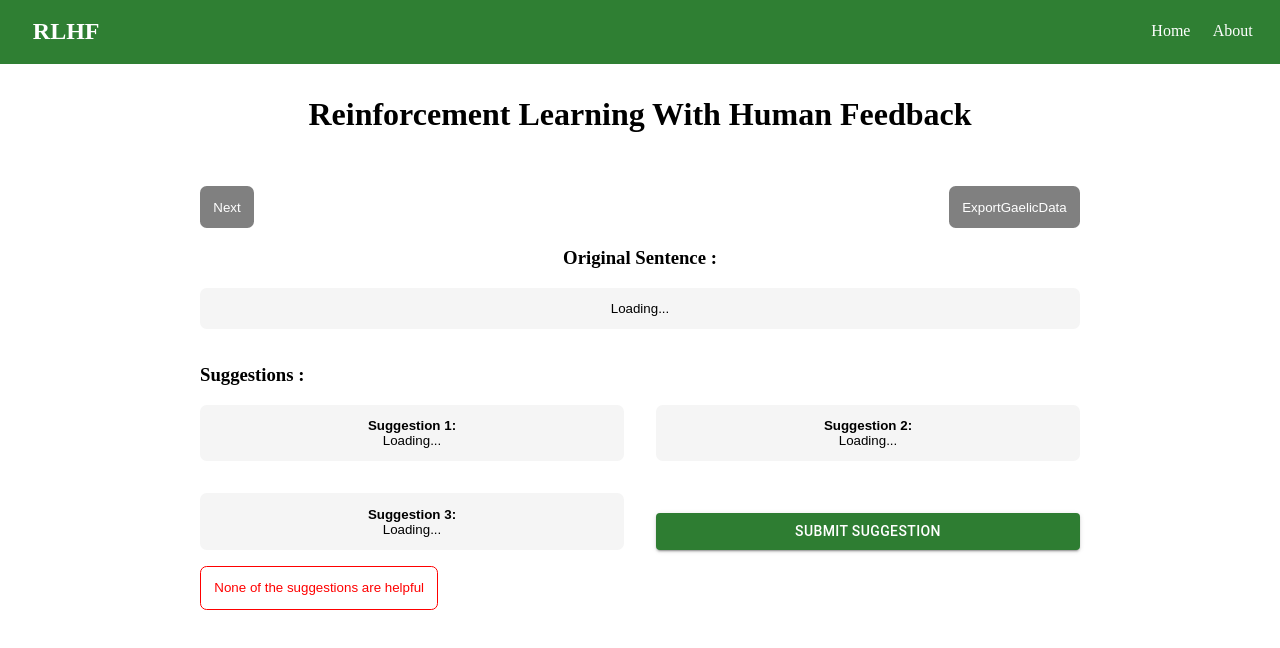
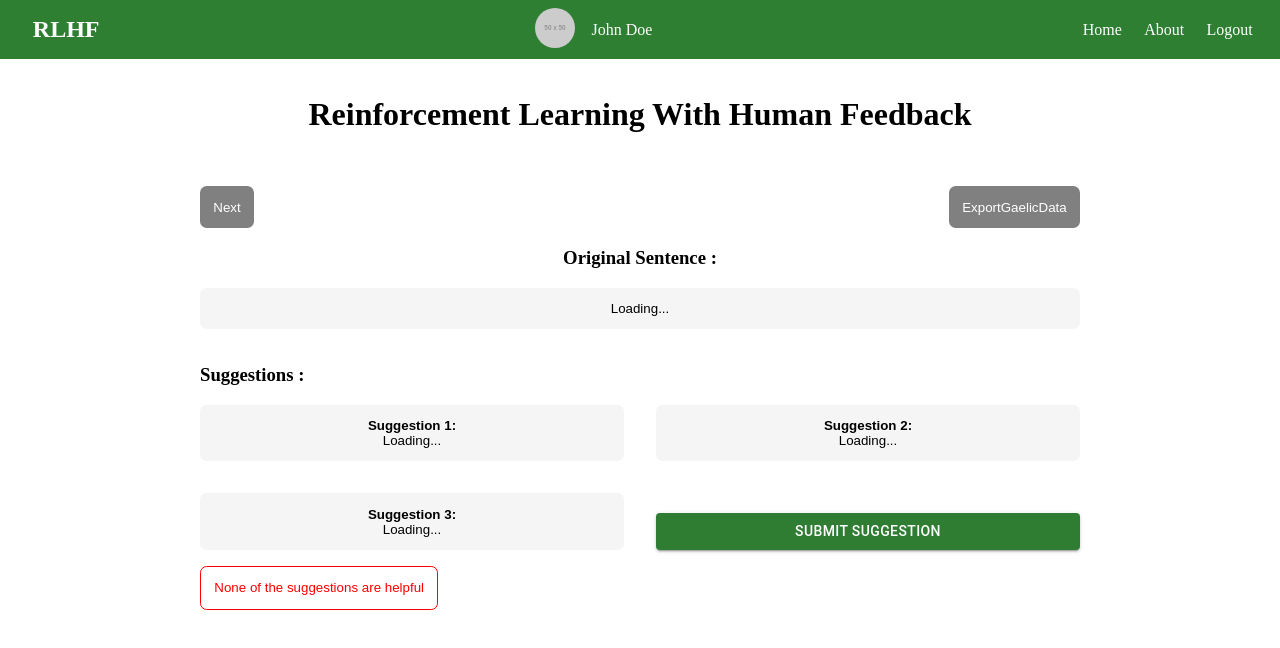
Before and after one commit to gla6-fp-team1/gaelic-project, a React (Create React App) app in the folder client/: page / in a window 1280 px wide. Shown: the top 648 px of the page. Built offline with nearby package versions, Linux system fonts and the light colour scheme; no server answers.

Commit message:
add user-info section to navbar

```diff
--- a/client/src/App.js
+++ b/client/src/App.js
@@ -8,7 +8,7 @@ const App = () => {
 	const user = true;
 	return (
 		<Routes>
-			<Route path="/" element={!user ? <Navigate to="/login" /> : <Home /> } />
+			<Route path="/" element={!user ? <Navigate to="/login" /> : <Home user={user} /> } />
 			<Route path="/about/this/site" element={<About />} />
 			<Route path="/login" element={user ? <Navigate to="/" /> : <Login />} />
 		</Routes>
--- a/client/src/components/Navbar.js
+++ b/client/src/components/Navbar.js
@@ -1,7 +1,7 @@
 import React from "react";
 import { Link } from "react-router-dom";
 
-const Navbar = () => {
+const Navbar = ({ user }) => {
 	return (
 		<nav className="navbar">
 			<span className="logo">
@@ -9,15 +9,30 @@ const Navbar = () => {
 					RLHF
 				</Link>
 			</span>
-			<ul>
+			{user ? (
+                <>
+                <ul className="user-info">
+                    <li className="avatar">
+                        <img src="https://via.placeholder.com/50" alt="avatar" />
+                    </li>
+                    <li className="username">John Doe</li>
+                </ul>
+				<ul className="controls">
 					<li>
-                    <Link to="/">Home
-                    </Link>
+						<Link to="/">Home</Link>
 					</li>
 					<li>
 						<Link to="/about/this/site">About</Link>
 					</li>
+                    <li>
+						<Link to="/">Logout</Link>
+					</li>
 				</ul>
+                </>
+
+			) : (
+				<Link to="/login">Login</Link>
+			)}
 		</nav>
 	);
 };
--- a/client/src/pages/Home.css
+++ b/client/src/pages/Home.css
@@ -74,6 +74,7 @@ button {
 	display: flex;
 	flex-direction: row;
 	justify-content: space-between;
+	align-items: center;
 	top: 0;
 	left: 0;
 	width: 100%;
@@ -84,7 +85,7 @@ button {
 .navbar ul {
 	list-style-type: none;
 	margin: 0;
-	padding: 1.3em 1em;
+	padding: 0 1em;
 	overflow: hidden;
 }
 
@@ -95,7 +96,7 @@ button {
 .navbar a {
 	display: block;
 	text-align: center;
-	padding: 0.1em 0.7em;
+	padding: 0 0.7em;
 	text-decoration: none;
 	color: white;
 }
@@ -113,3 +114,17 @@ button {
 	margin: 0;
 	color: white;
 }
+
+.user-info{
+	display: flex;
+	flex-direction: row;
+	justify-content: space-between;
+	align-items: center;
+	gap: 1em;
+}
+
+.avatar > img{
+	width: 2.5em;
+	height: 2.5em;
+	border-radius: 50%;
+}
--- a/client/src/pages/Home.js
+++ b/client/src/pages/Home.js
@@ -9,7 +9,7 @@ import NoneOfTheSuggestions from "./NoneOfTheSuggestions";
 import SubmitSuggestion from "./SubmitSuggestion";
 import Navbar from "../components/Navbar";
 
-export function Home() {
+export function Home({ user }) {
 	const [randomText, setRandomText] = useState("Loading...");
 	const [suggestionsText, setSuggestionsText] = useState([
 		"Loading...",
@@ -56,7 +56,7 @@ export function Home() {
 	//
 	return (
 		<>
-			<Navbar  />
+			<Navbar user={user} />
 			<div className="margin">
 				<header>
 					<h1 className="center paddingBottom">
```
Lines whose indentation alone changed are shown as unchanged.
